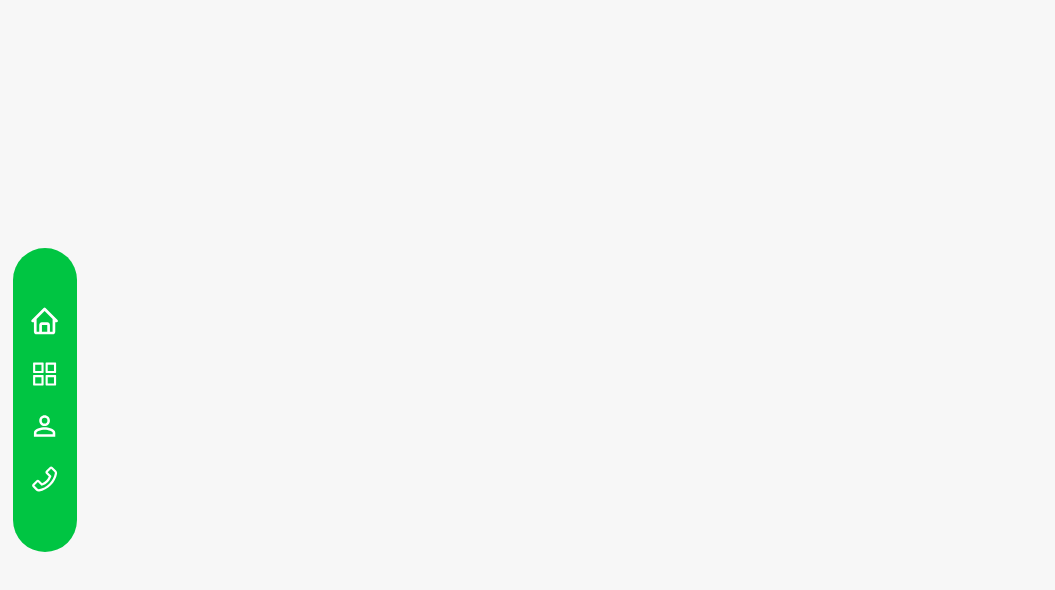
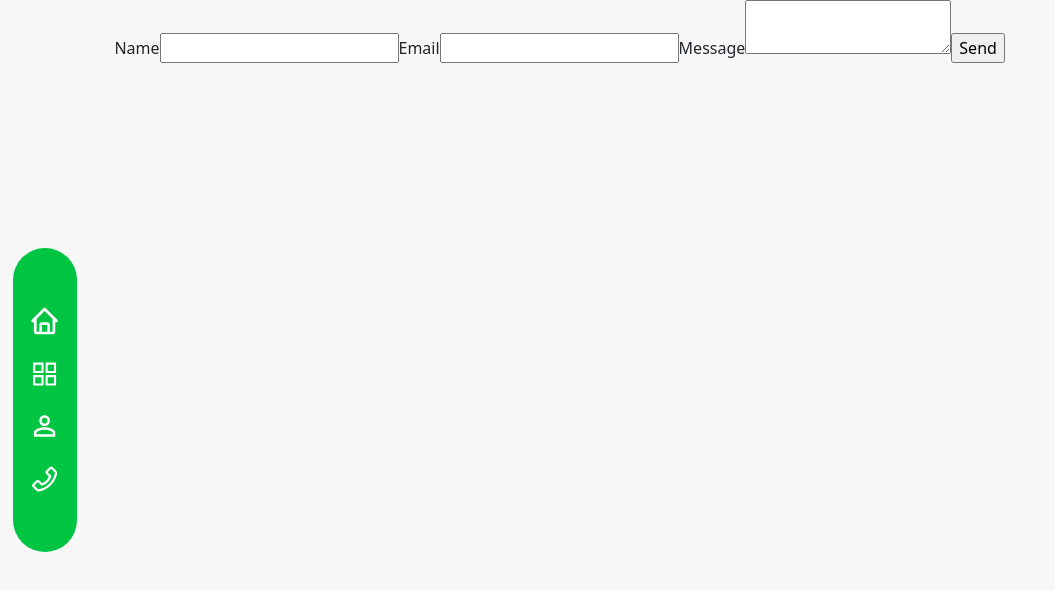
Before and after one commit to elilogbro/portfolio-rails, a React (Create React App) app in the folder client/: page /contact in a window 1280 px wide. Shown: the top 590 px of the page, without its empty margins (0-1055 px from the left). Built offline with nearby package versions, Linux system fonts and the light colour scheme.

Commit message:
created email form and captcha

```diff
--- a/client/package.json
+++ b/client/package.json
@@ -5,6 +5,7 @@
   "proxy": "http://127.0.0.1:3000",
   "dependencies": {
     "bootstrap": "^5.2.3",
+    "emailjs-com": "^3.2.0",
     "react": "^18.2.0",
     "react-bootstrap": "^2.6.0",
     "react-dom": "^18.2.0",
--- a/client/src/components/ContactInfo.js
+++ b/client/src/components/ContactInfo.js
@@ -1,11 +1,31 @@
-
+import emailjs from 'emailjs-com';
 
 function ContactInfo() {
+
+    function sendEmail(e) {
+      e.preventDefault();    //This is important, i'm not sure why, but the email won't send without it
+
+      emailjs.sendForm('service_v3bpdl8', 'template_4nl0spn', e.target, 'EhI_xZcAYhshS9nyo')
+        .then((result) => {
+            window.location.reload()  //This is if you still want the page to reload (since e.preventDefault() cancelled that behavior)
+        }, (error) => {
+            console.log(error.text);
+        });
+    }
+
     return (
-        <div>
+      <form className="contact-form" onSubmit={sendEmail}>
+        <input type="hidden" name="contact_number" />
+        <label>Name</label>
+        <input type="text" name="from_name" />
+        <label>Email</label>
+        <input type="email" name="from_email" />
+        <label>Message</label>
+        <textarea name="html_message" />
+        <input type="submit" value="Send" />
+        <div class="g-recaptcha" data-sitekey="6LcOSF4jAAAAAHJx88mdVNetu4rHhViMOuVOt6nR"></div>
+      </form>
+    );
+  }
 
-        </div>
-    )
-}
-
-export default ContactInfo;
+  export default ContactInfo;
```
Also changed, not shown: 2 other files (tests, documents, lock files or other folders).
